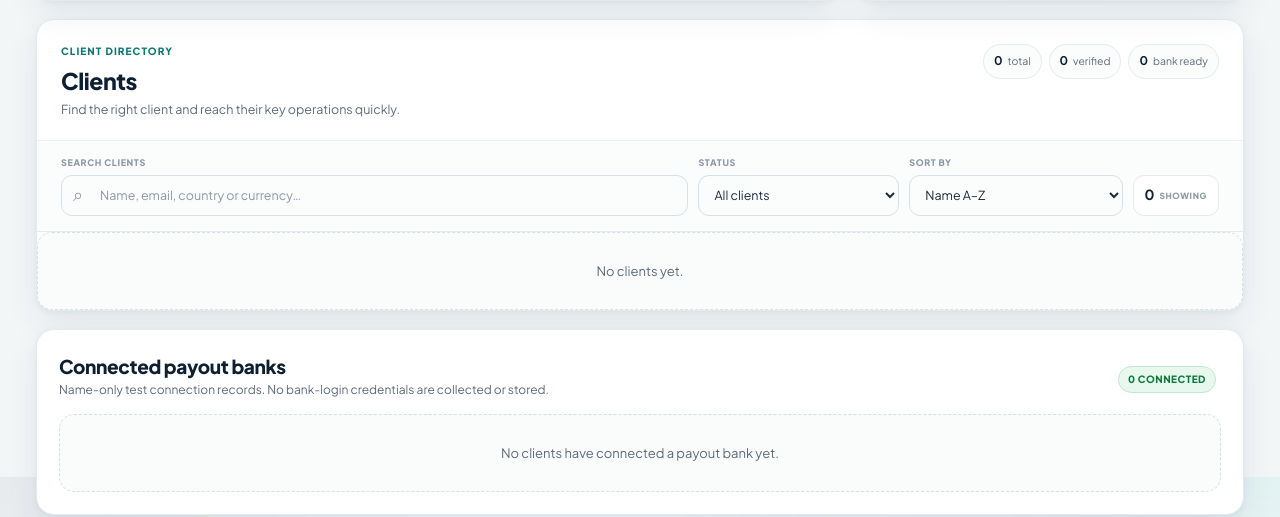
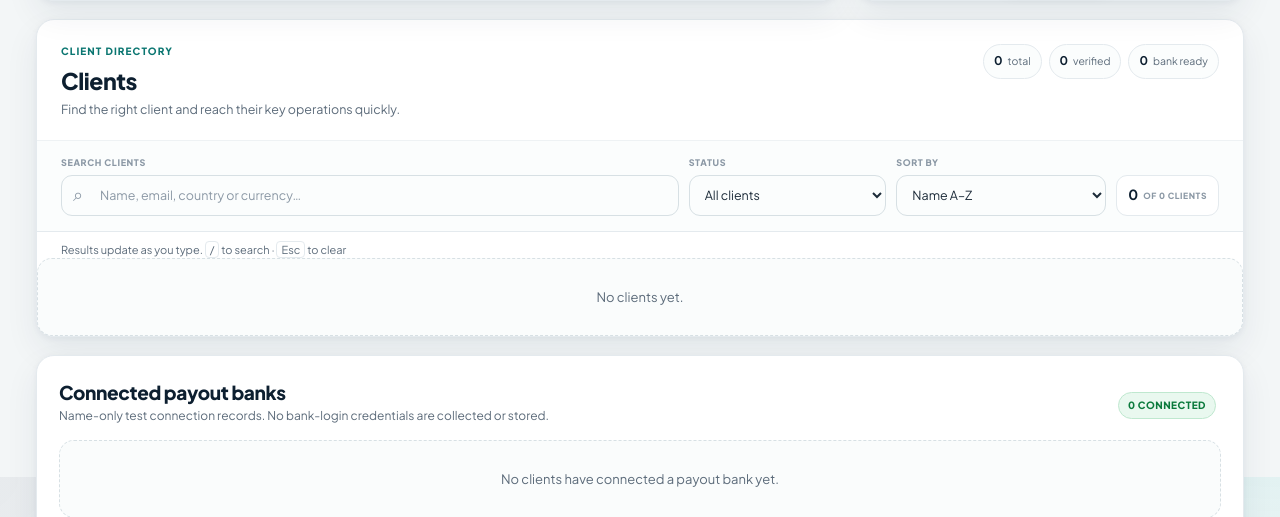
Before and after one commit to bauzhadze97/harbourx, a PHP site: page /admin.php in a window 1280 px wide. Shown: the part 1123-1640 px from the top of the page. Run offline with PHP 8.4, Linux system fonts and the light colour scheme; the visitor is signed in with stand-in values (Sample User, id 1).

Commit message:
Improve client search controls and keyboard access

```diff
--- a/admin-dashboard.js
+++ b/admin-dashboard.js
@@ -57,6 +57,8 @@
     const visibleCount = directory.querySelector('[data-client-visible]');
     const empty = directory.querySelector('#clientEmpty');
     const quickView = directory.querySelector('#clientQuickView');
+    const clear = directory.querySelector('[data-client-clear]');
+    const resetButtons = directory.querySelectorAll('[data-client-reset]');
 
     const setQuickText = (field, value) => {
       const node = quickView?.querySelector(`[data-quick-field="${field}"]`);
@@ -148,6 +150,8 @@
         if (show) count++;
       });
       if (visibleCount) visibleCount.textContent = String(count);
+      if (clear) clear.hidden = !search?.value;
+      resetButtons.forEach((button) => { button.hidden = !query && filterValue === 'all'; });
       if (empty) empty.hidden = count !== 0;
       if (quickView) quickView.hidden = count === 0;
       const selected = records.find((record) => record.classList.contains('is-selected') && !record.hidden);
@@ -167,6 +171,28 @@
       });
     });
     search?.addEventListener('input', update);
+    const clearSearch = () => {
+      if (search) search.value = '';
+      update();
+      search?.focus();
+    };
+    clear?.addEventListener('click', clearSearch);
+    resetButtons.forEach((button) => button.addEventListener('click', () => {
+      if (filter) filter.value = 'all';
+      clearSearch();
+    }));
+    search?.addEventListener('keydown', (event) => {
+      if (event.key === 'Escape') {
+        event.preventDefault();
+        clearSearch();
+      }
+    });
+    document.addEventListener('keydown', (event) => {
+      if (event.key !== '/' || event.metaKey || event.ctrlKey || event.altKey) return;
+      if (event.target.closest('input, textarea, select, [contenteditable="true"]')) return;
+      event.preventDefault();
+      search?.focus();
+    });
     filter?.addEventListener('change', update);
     sort?.addEventListener('change', update);
     update();
--- a/admin-style.css
+++ b/admin-style.css
@@ -1182,6 +1182,7 @@ a.dashboard-kpi:hover { transform: translateY(-3px); border-color: color-mix(in
   background: var(--panel-2);
 }
 .clients-toolbar label > span,
+.clients-search-label,
 .clients-visible-count span {
   display: block;
   margin-bottom: 5px;
@@ -1215,7 +1216,15 @@ a.dashboard-kpi:hover { transform: translateY(-3px); border-color: color-mix(in
   font-size: 12.5px;
   transition: border-color var(--ease), box-shadow var(--ease), background var(--ease);
 }
-.clients-search input { padding: 0 13px 0 38px; }
+.clients-search input { padding: 0 42px 0 38px; }
+.clients-search input::-webkit-search-cancel-button { -webkit-appearance: none; }
+.clients-search-clear { position: absolute; right: 5px; top: 5px; width: 32px; height: 31px; border: 0; border-radius: 8px; background: var(--bg-soft); color: var(--muted); font-size: 21px; cursor: pointer; }
+.clients-search-clear:hover { color: var(--ink); background: var(--teal-050); }
+.clients-search-help { display: flex; justify-content: space-between; align-items: center; flex-wrap: wrap; gap: 8px; padding: 9px 24px 0; color: var(--muted); font-size: 11px; }
+.clients-search-help kbd { padding: 1px 4px; border: 1px solid var(--line); border-radius: 4px; font: inherit; }
+.clients-reset { border: 0; background: transparent; color: var(--blue2); font: inherit; font-weight: 750; cursor: pointer; text-decoration: underline; text-underline-offset: 3px; padding: 5px; }
+.clients-empty > strong { display: block; color: var(--ink); font-size: 16px; }
+.clients-empty p { margin: 5px 0 14px; }
 .clients-filter select { padding: 0 30px 0 11px; }
 .clients-search input:focus,
 .clients-filter select:focus { outline: none; border-color: var(--teal-500); background: var(--panel); box-shadow: var(--ring); }
@@ -1361,7 +1370,7 @@ a.dashboard-kpi:hover { transform: translateY(-3px); border-color: color-mix(in
 
 @media (max-width: 1000px) {
   .clients-toolbar { grid-template-columns: minmax(230px, 1fr) repeat(2, minmax(140px, .45fr)); }
-  .clients-visible-count { display: none; }
+  .clients-visible-count { display: flex; justify-content: flex-start; height: auto; padding: 0; border: 0; background: transparent; grid-column: 1 / -1; }
   .client-directory { grid-template-columns: 1fr; }
 }
 
@@ -1370,6 +1379,8 @@ a.dashboard-kpi:hover { transform: translateY(-3px); border-color: color-mix(in
   .clients-directory-stats { justify-content: flex-start; }
   .clients-toolbar { grid-template-columns: 1fr 1fr; padding: 13px 15px; }
   .clients-search { grid-column: 1 / -1; }
+  .clients-search-help { padding-left: 15px; padding-right: 15px; }
+  .clients-keyboard-hint { display: none; }
   .client-directory { padding: 14px 15px 18px; }
   .client-card-head { flex-direction: column; }
   .client-statuses { justify-content: flex-start; padding-left: 55px; }
--- a/admin.php
+++ b/admin.php
@@ -394,10 +394,10 @@ $registrationLink = publicAppBaseUrl() . '/register.php';
     </div>
   </div>
   <div class="clients-toolbar">
-    <label class="clients-search">
-      <span>Search clients</span>
-      <div><i aria-hidden="true">⌕</i><input id="clientSearch" type="search" placeholder="Name, email, country or currency…" autocomplete="off"></div>
-    </label>
+    <div class="clients-search">
+      <label for="clientSearch" class="clients-search-label">Search clients</label>
+      <div><i aria-hidden="true">⌕</i><input id="clientSearch" type="search" placeholder="Name, email, country or currency…" autocomplete="off" spellcheck="false" aria-describedby="clientSearchHelp" aria-controls="clientGrid"><button class="clients-search-clear" type="button" data-client-clear aria-label="Clear search" hidden>×</button></div>
+    </div>
     <label class="clients-filter"><span>Status</span><select id="clientStatusFilter" data-client-filter>
       <option value="all">All clients</option>
       <option value="verified">AML verified</option>
@@ -412,8 +412,9 @@ $registrationLink = publicAppBaseUrl() . '/register.php';
       <option value="btc">Highest BTC</option>
       <option value="tx">Most transactions</option>
     </select></label>
-    <div class="clients-visible-count"><strong data-client-visible><?= $totalUsers ?></strong><span>showing</span></div>
+    <div class="clients-visible-count" role="status" aria-live="polite" aria-atomic="true"><strong data-client-visible><?= $totalUsers ?></strong><span>of <?= $totalUsers ?> clients</span></div>
   </div>
+  <div class="clients-search-help"><span id="clientSearchHelp">Results update as you type. <span class="clients-keyboard-hint"><kbd>/</kbd> to search · <kbd>Esc</kbd> to clear</span></span><button type="button" class="clients-reset" data-client-reset hidden>Reset filters</button></div>
   <?php if (!$users): ?>
     <div class="empty">No clients yet.</div>
   <?php else: ?>
@@ -476,7 +477,7 @@ $registrationLink = publicAppBaseUrl() . '/register.php';
         </div></details>
       </aside>
     </div>
-    <div id="clientEmpty" class="empty clients-empty" hidden>No clients match these filters.</div>
+    <div id="clientEmpty" class="empty clients-empty" hidden><strong>No clients found</strong><p>Try part of a name or email, or reset your filters.</p><button type="button" class="btn btn-light" data-client-reset>Reset filters</button></div>
   <?php endif; ?>
 </section>
 
```
